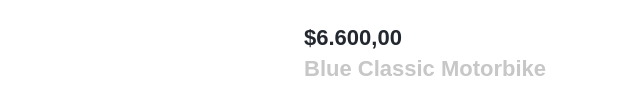
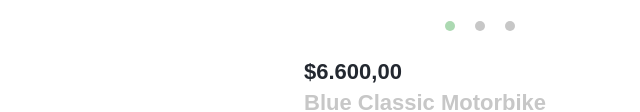
Before and after one commit to Annubis1709/Yard-Sale-FrontEnd-Project, a website: page products.html in a window 1280 px wide. Shown: the part 363-475 px from the top of the page, without its empty margins (640-1280 px from the left). Drawn offline with Linux system fonts and the light colour scheme.

Commit message:
a div element With class points is added

```diff
--- a/products.html
+++ b/products.html
@@ -65,7 +65,7 @@
 
         }
 
-        /* --->> Card <<--- */
+        /* --->> Card Header <<--- */
 
         .close-icon:hover {
             cursor: pointer;
@@ -89,6 +89,37 @@
             object-fit: cover;
             border-radius: 0 0 20px 20px;
         }
+
+        /* --->> Points Card <<--- */
+
+        .points ul {
+            display: flex;
+            justify-content: center;
+        }
+
+        .points li {
+            list-style: none;
+            margin: 0 10px;
+        }
+
+        .points li button {
+            background-color: var(--very-light-pink);
+
+            border: none;
+            border-radius: 50%;
+
+            width: 10px;
+            height: 10px;
+            padding: 0;
+
+            cursor: pointer;
+        }
+
+        .points ul li:first-child button {
+            background-color: var(--hospital-green);
+        }
+
+        /* --->> Card Body <<--- */
 
         .card-body {
 
@@ -163,6 +194,19 @@
         <div class="card">
             <img src="./resources/icons/icon_close.png" alt="close icon" class="close-icon">
             <img src="https://images.pexels.com/photos/2393835/pexels-photo-2393835.jpeg?cs=srgb&dl=pexels-nishant-aneja-2393835.jpg&fm=jpg" alt="blue classic motorbike" class="product-img">
+            <div class="points">
+                <ul>
+                    <li>
+                        <button></button>
+                    </li>
+                    <li>
+                        <button></button>
+                    </li>
+                    <li>
+                        <button></button>
+                    </li>
+                </ul>
+            </div>
             <div class="card-body">
                 <p class="card-price">$6.600,00</p>
                 <h1 class="card-title">Blue Classic Motorbike</h1>
```
